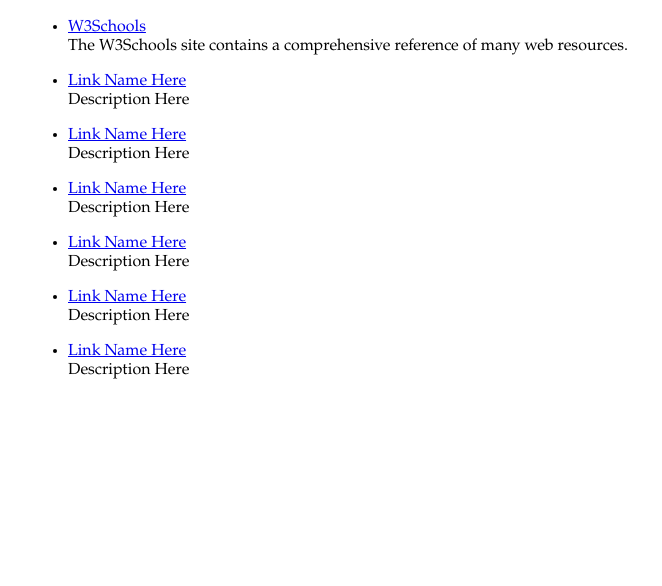
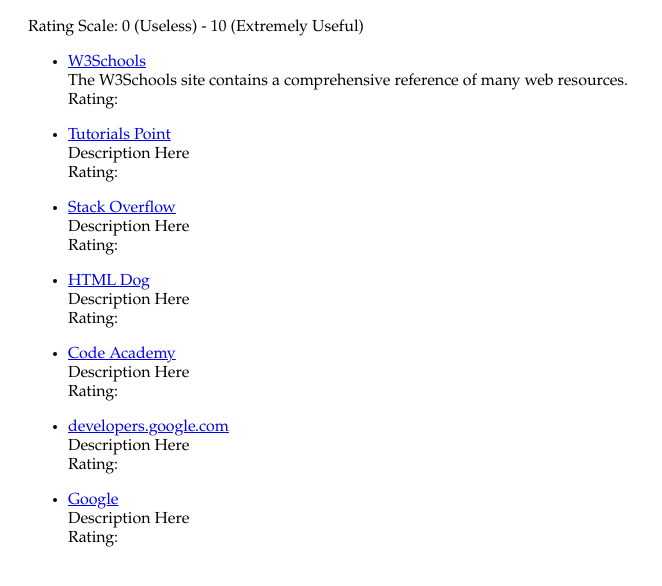
Before and after one commit to TThor52/WebResources, a plain HTML site: page html/webresources.html in a window 1280 px wide. Shown: the part 48-634 px from the top of the page, without its empty margins (0-662 px from the left). Drawn offline with Linux system fonts and the light colour scheme.

Commit message:
Updated web resources and index files

```diff
--- a/html/webresources.html
+++ b/html/webresources.html
@@ -1,53 +1,66 @@
 <html>
 	<head>
-		<title>Web Resource</title>
+		<title>Web Resources</title>
+
 		<meta http-equiv="Content-Type" content="text/html;charset=utf-8" />
+		<meta name="description" content="A list of useful web resources to reference when needed.">
+		<meta name="author" content="Timothy Thor">
+		<meta name="viewport" content="width=device-width, initial-scale=1.0">
+
 		<link href="../css/style.css" rel="stylesheet" type="text/css" />
 	</head>
 
 	<body>
 		<h1>Web Resources</h1>
+		Rating Scale: 0 (Useless) - 10 (Extremely Useful)
 		<ul>
 			<li>
 				<p>
 					<a href="http://w3schools.com" target="_blank">W3Schools</a> <br />
-					The W3Schools site contains a comprehensive reference of many web resources.
+					The W3Schools site contains a comprehensive reference of many web resources. <br />
+					Rating:
 				</p>
 			</li>
 			<li>
 				<p>
-					<a href="insert link here">Link Name Here</a> <br />
-					Description Here
+					<a href="https://www.tutorialspoint.com/">Tutorials Point</a> <br />
+					Description Here <br />
+					Rating:
 				</p>
 			</li>
 			<li>
 				<p>
-					<a href="insert link here">Link Name Here</a> <br />
-					Description Here
+					<a href="https://stackoverflow.com/">Stack Overflow</a> <br />
+					Description Here <br />
+					Rating:
 				</p>
 			</li>
 			<li>
 				<p>
-					<a href="insert link here">Link Name Here</a> <br />
-					Description Here
+					<a href="http://www.htmldog.com/">HTML Dog</a> <br />
+					Description Here <br />
+					Rating:
 				</p>
 			</li>
 			<li>
 				<p>
-					<a href="insert link here">Link Name Here</a> <br />
-					Description Here
+					<a href="https://www.codecademy.com/">Code Academy</a> <br />
+					Description Here <br />
+					Rating:
 				</p>
 			</li>
 			<li>
 				<p>
-					<a href="insert link here">Link Name Here</a> <br />
-					Description Here
+					<a href="https://developers.google.com/web/fundamentals/">developers.google.com</a> <br />
+					Description Here <br />
+					Rating:
 				</p>
 			</li>
 			<li>
 				<p>
-					<a href="insert link here">Link Name Here</a> <br />
-					Description Here
+					<a href="https://www.google.com/">Google</a> <br />
+					Description Here <br />
+					Rating:
 				</p>
 			</li>
 		</ul>
```
Also changed, not shown: index.html (+12 -0 lines).
